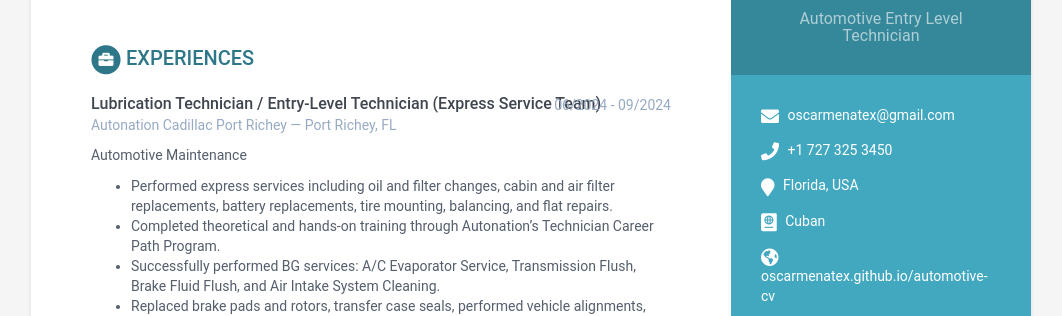
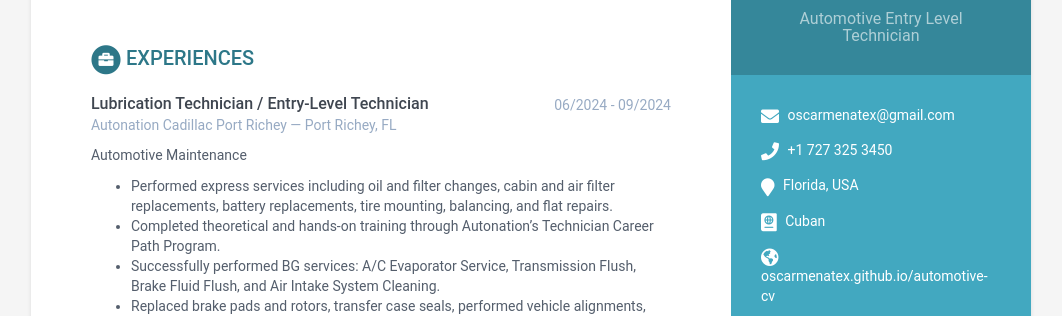
Before and after one commit to oscarmenatex/automotive-cv, a Jekyll site: the page built from index.html, in a window 1280 px wide. Shown: the part 281-597 px from the top of the page, without its empty margins (109-1171 px from the left). Built offline with Jekyll 4.4.1, drawn with Linux system fonts in a browser that asks for light colours.

Commit message:
tando lo de express team, se sobrepone a la fecha

```diff
--- a/_data/data.yml
+++ b/_data/data.yml
@@ -75,7 +75,7 @@ education:
 experiences:
     title: Experiences
     info:
-      - role: Lubrication Technician / Entry-Level Technician (Express Service Team)
+      - role: Lubrication Technician / Entry-Level Technician
         time: 06/2024 - 09/2024
         company: Autonation Cadillac Port Richey — Port Richey, FL
         details: |
```
